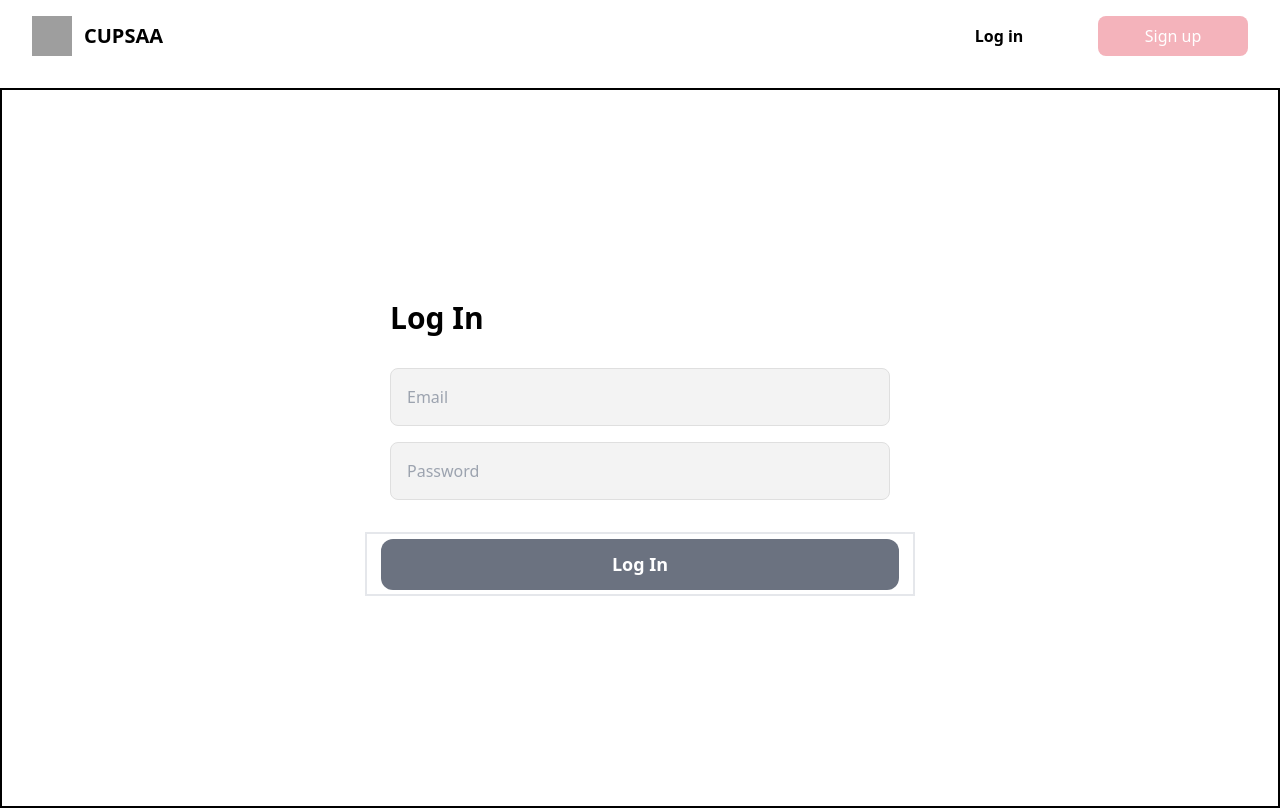
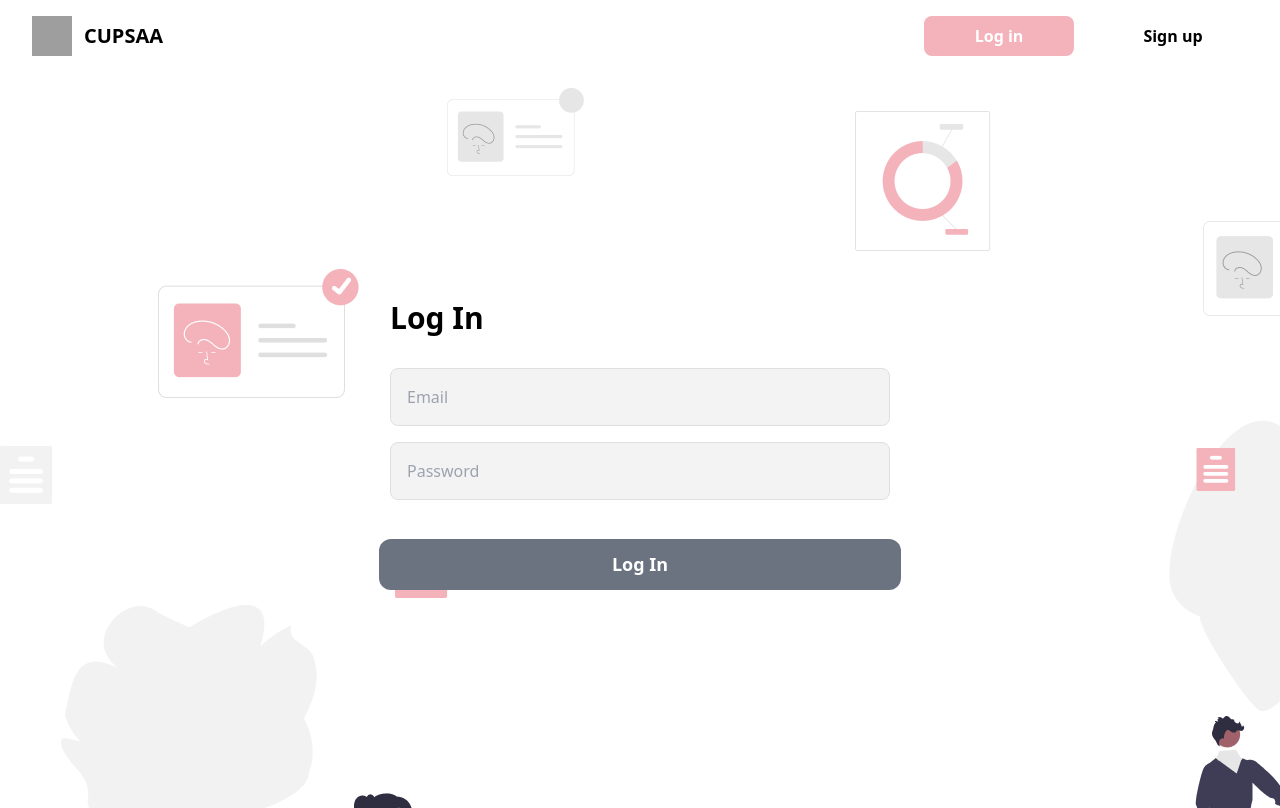
Before and after one commit to Polapob/cupsa-frontend, a Vue app: page /login in a window 1280 px wide. Built offline with nearby package versions, Linux system fonts and the light colour scheme; grey boxes are pictures that could not be loaded; what vue-query would draw is missing.

Commit message:
change screen background image + button style

```diff
--- a/src/App.vue
+++ b/src/App.vue
@@ -11,11 +11,14 @@ const getImageUrl = (name: string) => {
       <div class="font-bold text-[20px]">CUPSAA</div>
     </div>
     <div class="flex flex-row justify-start items-center gap-x-6">
-      <router-link to="/login" class="w-[150px] py-2 rounded-lg hover:bg-gray-200 text-center transition-[background-color] duration-200">
+      <router-link
+        to="/login"
+        class="w-[150px] text-center rounded-lg font-bold py-2 text-white bg-[rgba(244,179,187,1)] transition-[background-color] duration-200 hover:bg-[rgba(244,179,187,0.85)]"
+      >
         <div class="font-bold">Log in</div>
       </router-link>
       <a
-        class="w-[150px] text-center rounded-lg py-2 text-white bg-[rgba(244,179,187,1)] transition-[background-color] duration-200 hover:bg-[rgba(244,179,187,0.85)]"
+        class="w-[150px] py-2 rounded-lg font-bold hover:bg-gray-200 text-center transition-[background-color] duration-200"
         href="https://www.triamudom-alumni.org/member/user/registration"
         target="_blank"
         >Sign up</a
--- a/src/views/Login.vue
+++ b/src/views/Login.vue
@@ -1,5 +1,5 @@
 <script setup lang="ts">
-import { computed, onMounted, ref } from "vue";
+import { computed } from "vue";
 import useAuth from "../composables/useAuth";
 import validateLoginForm from "../utils/Login/validateLoginForm";
 import useEnterPress from "../composables/useEnterPress";
@@ -12,7 +12,7 @@ const isInputValid = computed(() => {
 </script>
 
 <template>
-  <div class="p-8 flex flex-col justify-center items-center gap-y-6 border-2 border-black min-h-[90vh]">
+  <div class="p-8 flex flex-col justify-center items-center gap-y-6 min-h-[90vh] bg-[url('/background/loginBackground.png')]">
     <div class="flex flex-col justify-center items-center w-[500px] gap-y-8" @keyup.enter="handleEnterpress()">
       <div class="text-3xl font-bold w-full text-start">Log In</div>
       <div class="flex flex-col justify-start items-center w-full gap-y-4">
@@ -29,14 +29,14 @@ const isInputValid = computed(() => {
         </div>
       </div>
 
-      <div class="relative min-w-[550px] border-2 flex justify-center items-center h-16">
+      <div class="relative min-w-[550px] flex justify-center items-center h-16">
         <button
           ref="buttonRef"
           @click="() => handleOnSubmit(email, password)"
           :disabled="!isInputValid"
           :class="[
-            'absolute py-3 rounded-xl text-[18px] text-white font-bold bg-blue-400 transition-all duration-200 w-[95%] bg-[rgba(244,179,187,1)]',
-            isInputValid ? 'hover:bg-opacity-80 hover:py-[14px] hover:text-[20px] hover:w-full border-2' : 'disabled:bg-gray-500',
+            'absolute py-3 rounded-xl text-[18px] text-white font-bold transition-all duration-200 w-[95%] bg-[rgba(244,179,187,1)]',
+            isInputValid ? 'hover:bg-opacity-80 hover:py-[14px] hover:text-[20px] hover:w-full' : 'disabled:bg-gray-500',
           ]"
         >
           Log In
--- a/src/views/SearchFriends.vue
+++ b/src/views/SearchFriends.vue
@@ -5,7 +5,6 @@ import { onMounted, onUnmounted, ref } from "vue";
 import calculateScrollData from "../utils/Composables/useScroll/calculateScrollData";
 import _ from "lodash";
 import useScroll from "../composables/useScroll";
-const dataRef = ref<HTMLDivElement | null>(null);
 const [selectPage] = usePagination();
 const [friends, input, fetchAt] = useSearchFriends(selectPage);
 const [onScroll] = useScroll({ friends, selectPage, fetchAt });
@@ -15,7 +14,7 @@ const scrollToTop = () => {
 };
 </script>
 <template>
-  <div class="flex flex-col justify-start items-center p-8 bg-gray-200 min-h-screen relative" ref="dataRef">
+  <div class="flex flex-col justify-start items-center p-8 bg-gray-200 min-h-screen relative">
     <div class="hidden">{{ selectPage }}</div>
     <div class="font-bold text-2xl">Show List of your friends</div>
     <div class="font-bold text-[20px] my-2">You can search your friends</div>
```
Also changed, not shown: public/background/loginBackground.png (added), public/background/login_background.png (deleted).
